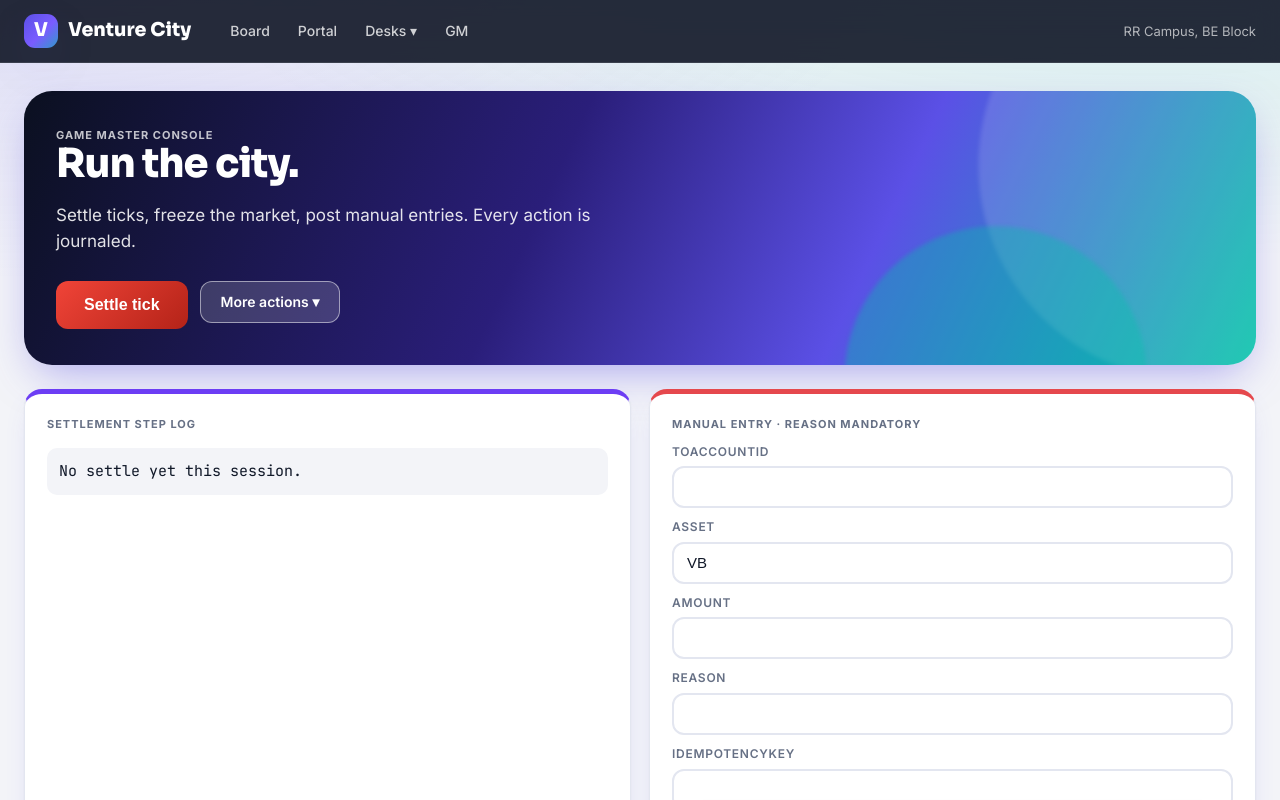
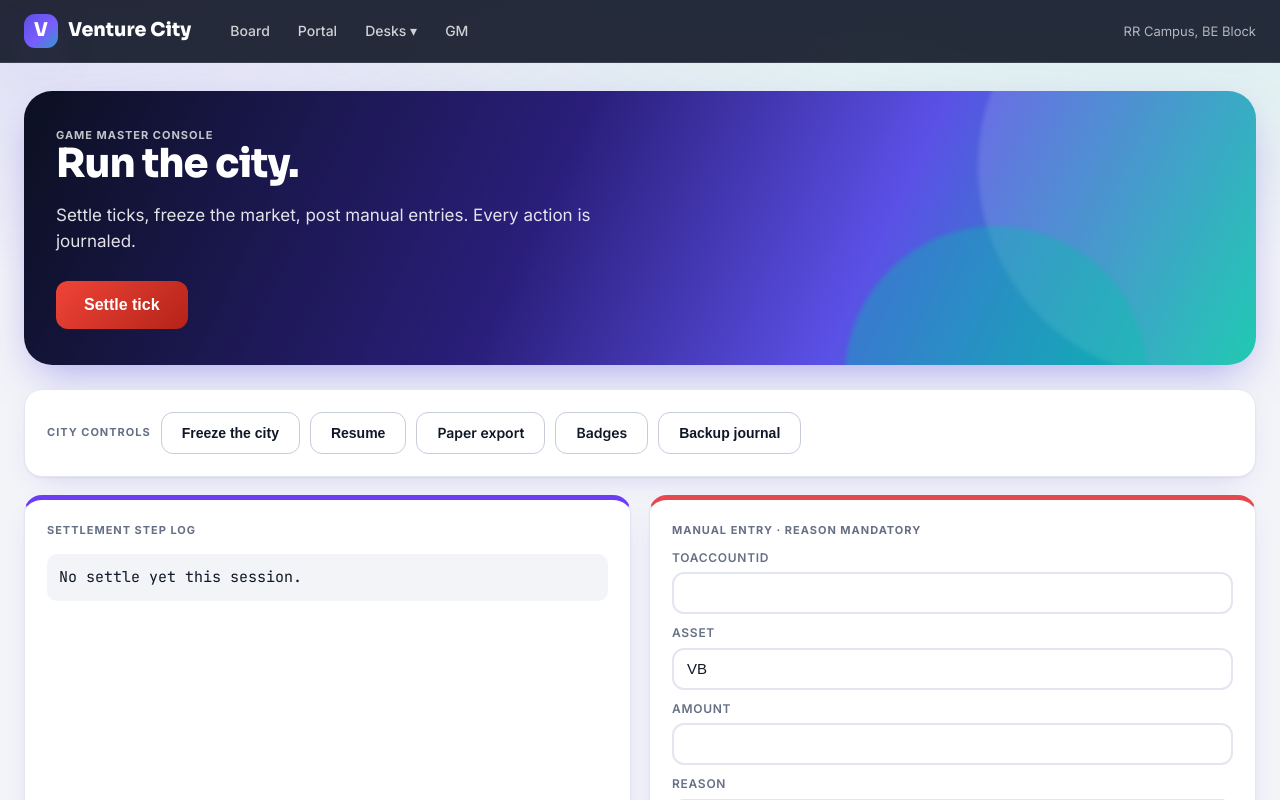
Before and after one commit to Darmaster1/venture-city, a Next.js app: page /gm in a window 1280 px wide. Shown: the top 800 px of the page. Built offline with nearby package versions, Linux system fonts and the light colour scheme.

Commit message:
Fix GM actions clipped by hero overflow; controls bar

```diff
--- a/app/gm/page.tsx
+++ b/app/gm/page.tsx
@@ -36,17 +36,15 @@ export default function GMPage() {
           <p>Settle ticks, freeze the market, post manual entries. Every action is journaled.</p>
           <div className="hero-cta">
             <button className="btn btn-danger" onClick={settle} disabled={busy} style={{ height: 48, padding: "0 28px", fontSize: 16 }}>{busy ? "Settling." : "Settle tick"}</button>
-            <details className="menu">
-              <summary className="btn btn-light">More actions ▾</summary>
-              <div className="drop">
-                <button onClick={() => freeze(true)}>Freeze the city</button>
-                <button onClick={() => freeze(false)}>Resume</button>
-                <a href="/api/paper-export?tick=0">Paper export</a>
-                <a href="/api/gm/badges">Badges</a>
-                <button onClick={backup}>Backup journal</button>
-              </div>
-            </details>
           </div>
+        </div>
+        <div className="card" style={{ display: "flex", gap: 10, flexWrap: "wrap", alignItems: "center" }}>
+          <span className="label">City controls</span>
+          <button className="btn" onClick={() => freeze(true)}>Freeze the city</button>
+          <button className="btn" onClick={() => freeze(false)}>Resume</button>
+          <a className="btn" href="/api/paper-export?tick=0">Paper export</a>
+          <a className="btn" href="/api/gm/badges">Badges</a>
+          <button className="btn" onClick={backup}>Backup journal</button>
         </div>
         <p aria-live="polite"><b>{msg}</b></p>
         <div className="grid-2">
```
Also changed, not shown: 1 other file (tests, documents, lock files or other folders).
